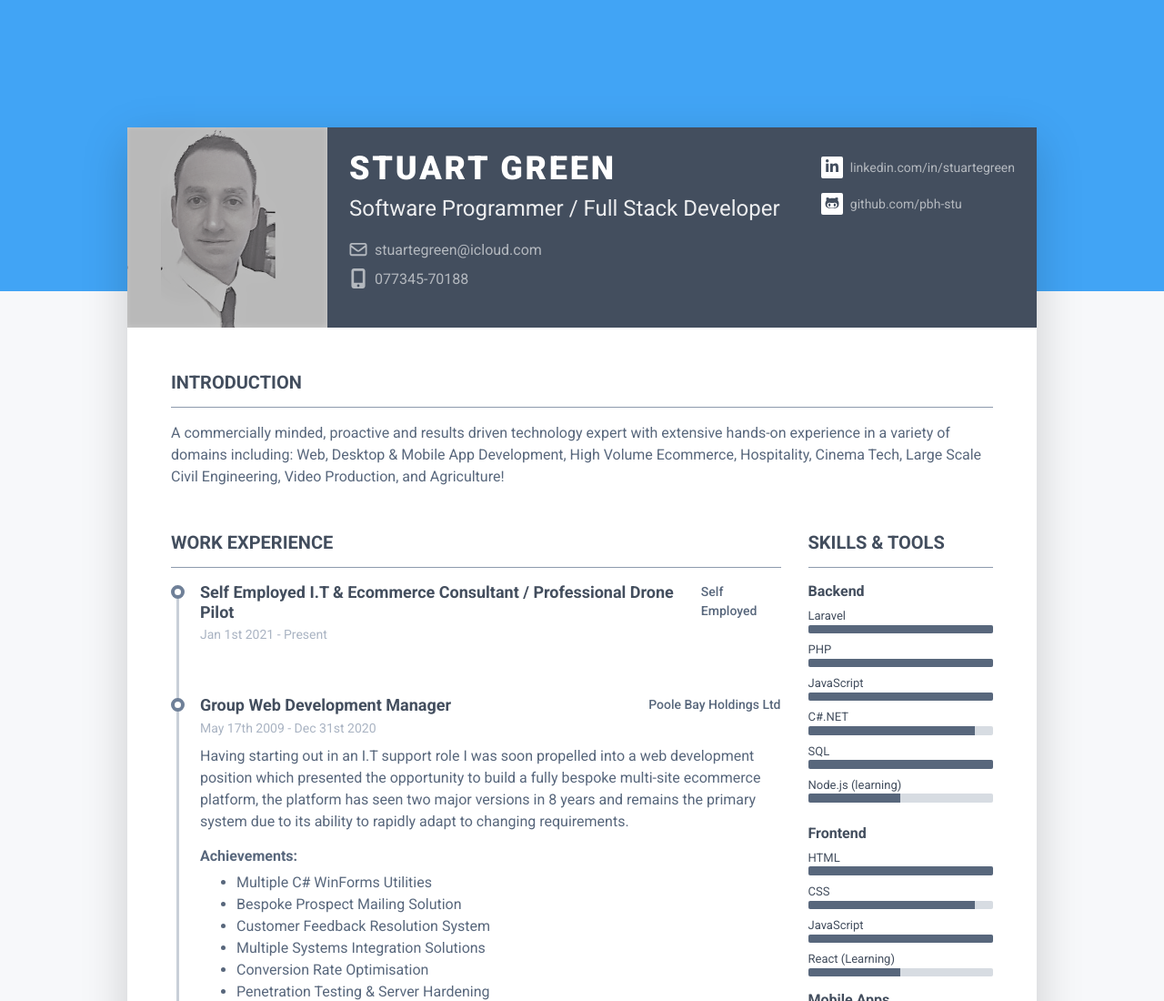
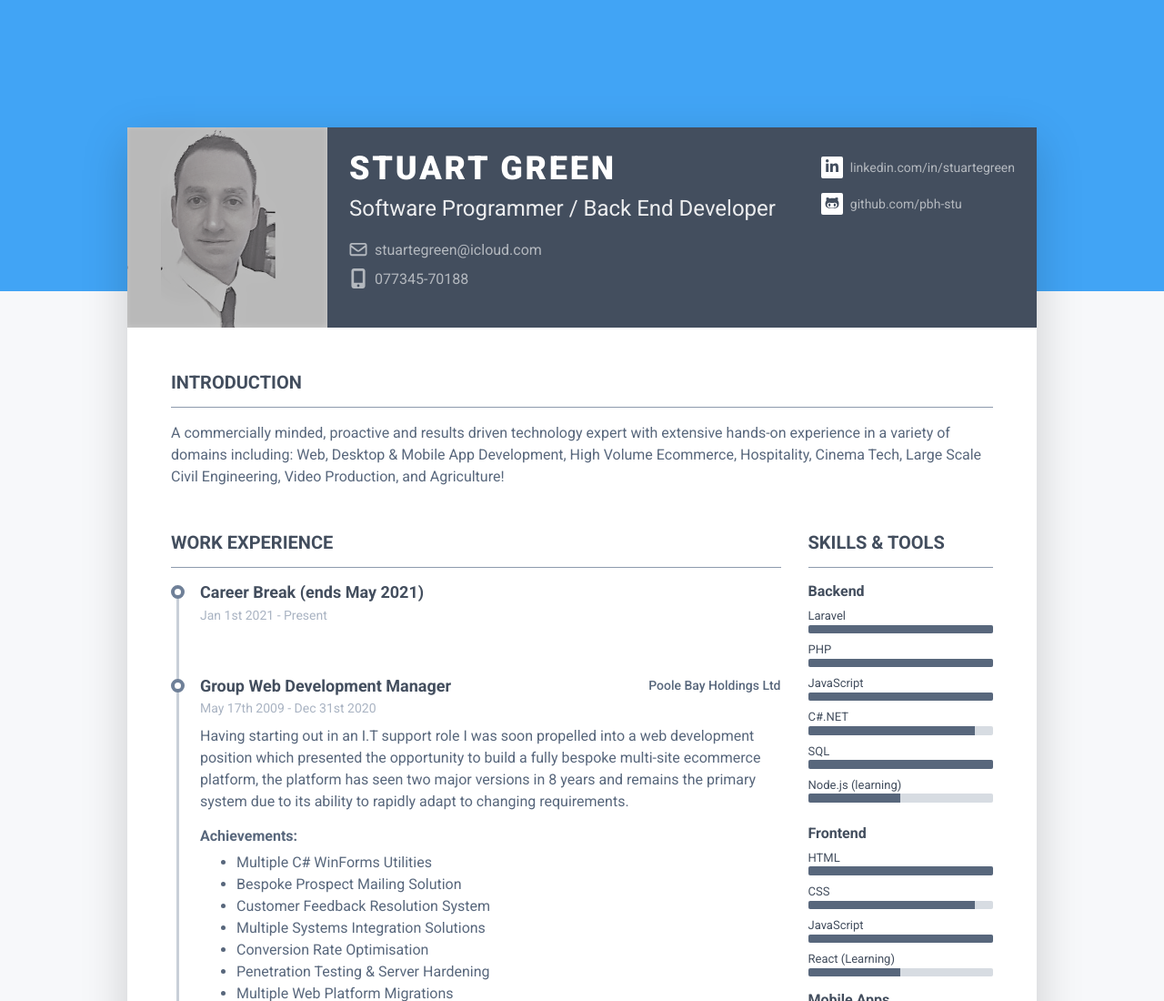
Before and after one commit to DorsetDevStudio/site-stuartgreen.uk, a plain HTML site: page index.html in a window 1280 px wide. Shown: the top 1100 px of the page at 91% size. Drawn offline with Linux system fonts and the light colour scheme.

Commit message:
Update index.html

```diff
--- a/index.html
+++ b/index.html
@@ -1,7 +1,7 @@
 <!DOCTYPE html>
 <html lang="en">
 <head>
-	<title>Stuart Green - Full Stack Developer</title>
+	<title>Stuart Green - CV</title>
 	<!--
 	_   _ _            __  __ _____ _
 	| | | (_)_ __ ___  |  \/  | ____| |
@@ -9,7 +9,6 @@
 	|  _  | | | |  __/ | |  | | |___|_|
 	|_| |_|_|_|  \___| |_|  |_|_____(_)
 
-	This site is static and made from a template! I'm too busy working to reinvent the wheel! Work smart, not hard!
 	-->
     <meta charset="utf-8">
     <meta http-equiv="X-UA-Compatible" content="IE=edge">
@@ -47,7 +46,7 @@
 				    <div class="media-body p-4 d-flex flex-column flex-md-row mx-auto mx-lg-0">
 					    <div class="primary-info">
 						    <h1 class="name mt-0 mb-1 text-white text-uppercase text-uppercase">Stuart Green</h1>
-						    <div class="title mb-3">Software Programmer / Full Stack Developer</div>
+						    <div class="title mb-3">Software Programmer / Back End Developer</div>
 						    <ul class="list-unstyled">
 							    <li class="mb-2"><a href="#"><i class="far fa-envelope fa-fw mr-2" data-fa-transform="grow-3"></i>stuartegreen@icloud.com</a></li>
 							    <li><a href="tel:+447734570188"><i class="fas fa-mobile-alt fa-fw mr-2" data-fa-transform="grow-6"></i>077345-70188</a></li>
@@ -84,8 +83,8 @@
 
 									    <div class="resume-timeline-item-header mb-2">
 										    <div class="d-flex flex-column flex-md-row">
-										        <h3 class="resume-position-title font-weight-bold mb-1">Self Employed I.T & Ecommerce Consultant / Professional Drone Pilot</h3>
-										        <div class="resume-company-name ml-auto">Self Employed</div>
+										        <h3 class="resume-position-title font-weight-bold mb-1">Career Break (ends May 2021)</h3>
+										        <div class="resume-company-name ml-auto"></div>
 										    </div>
 										    <div class="resume-position-time">Jan 1st 2021 - Present</div>
 										</div>
```
